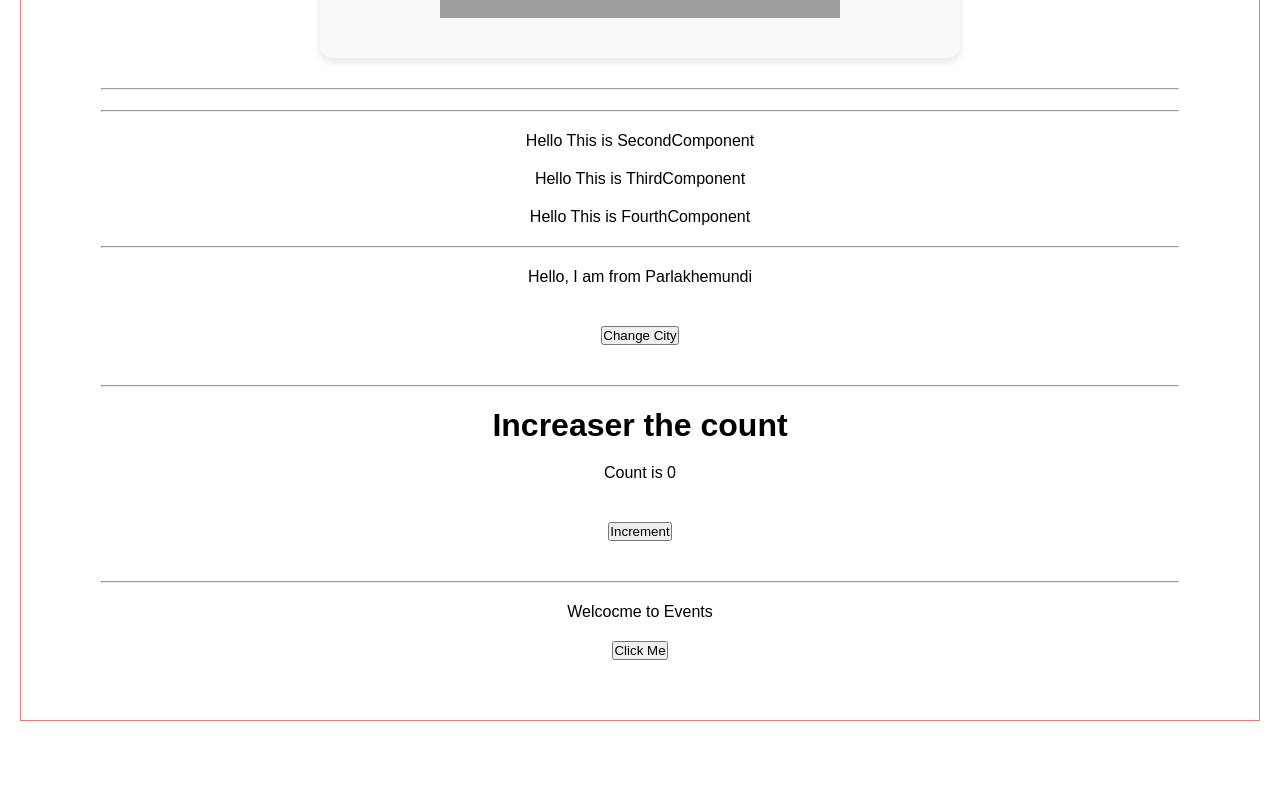
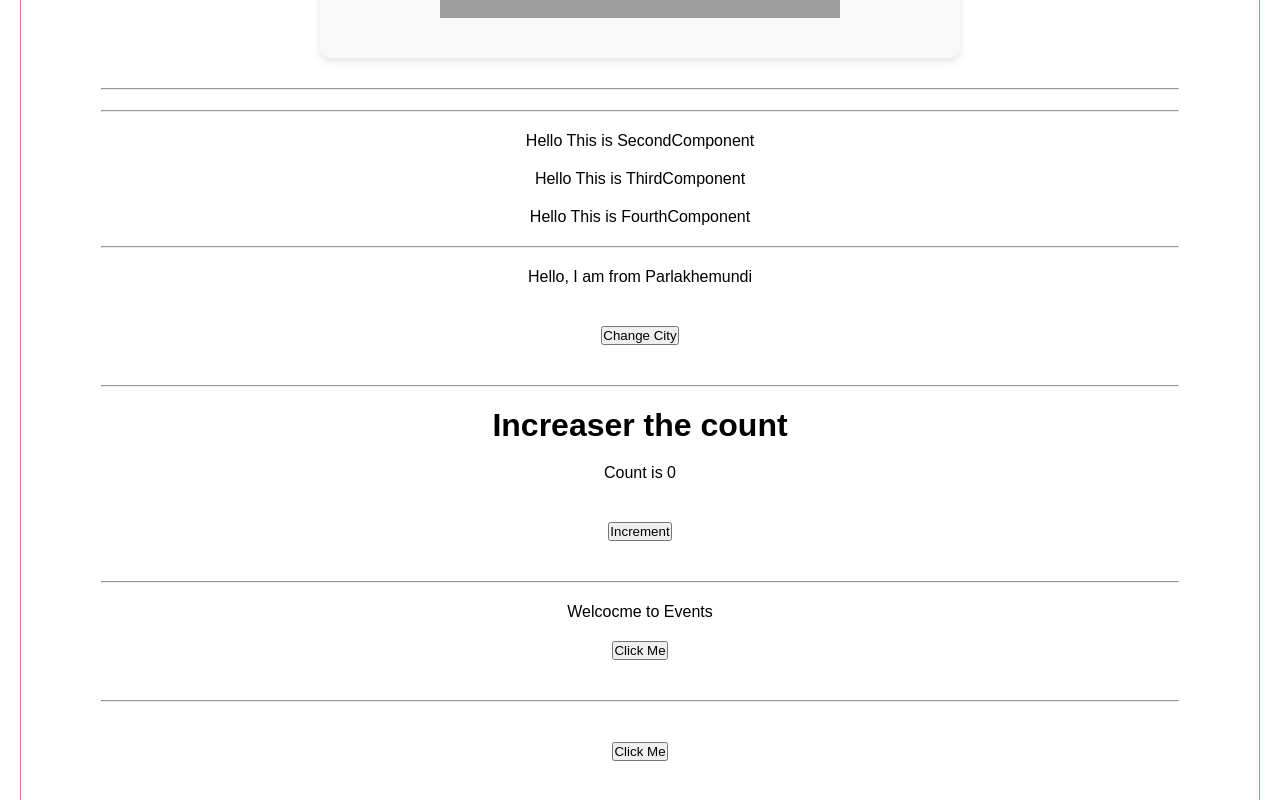
Before and after one commit to sireesha0904/React-Pr, a React (Create React App) app in the folder my-app/: page / in a window 1280 px wide. Shown: the part 891-1691 px from the top of the page. Before the commit the page ends 1632 px from the top, so only its background shows below. Built offline with nearby package versions, Linux system fonts and the light colour scheme; grey boxes are pictures that could not be loaded.

Commit message:
Practice

```diff
--- a/my-app/src/App.js
+++ b/my-app/src/App.js
@@ -8,6 +8,7 @@ import FourthCompo from './PropsContainer/FourthCompo';
 import StateMgm from './StateMgm';
 import UseEff from './UseEff';
 import Events from './Events';
+import EventListeners from './EventListeners';
 function App() {
   return (
     <div>
@@ -26,6 +27,8 @@ function App() {
       <UseEff />
       <hr></hr>
       <Events />
+      <hr></hr>
+      <EventListeners/>
     </div>
   );
 }
--- a/my-app/src/EventListeners.js
+++ b/my-app/src/EventListeners.js
@@ -0,0 +1,14 @@
+import React from 'react'
+
+const EventListeners = () => {
+    function sayHello() {
+        alert("Hello! You clicked the button !!")
+    }
+  return (
+    <div>
+      <button onClick={sayHello}>Click Me</button>
+    </div>
+  )
+}
+
+export default EventListeners
```
